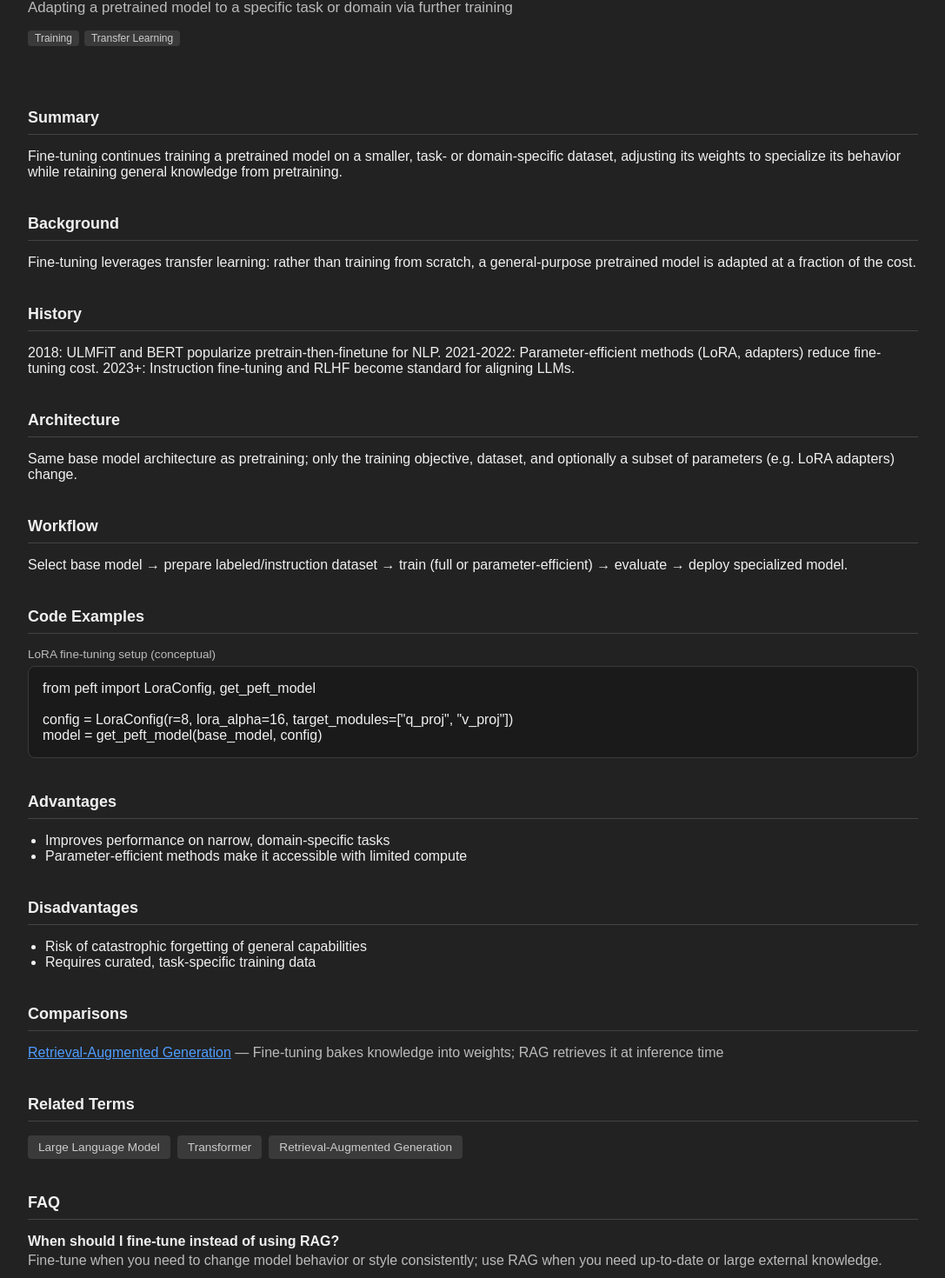
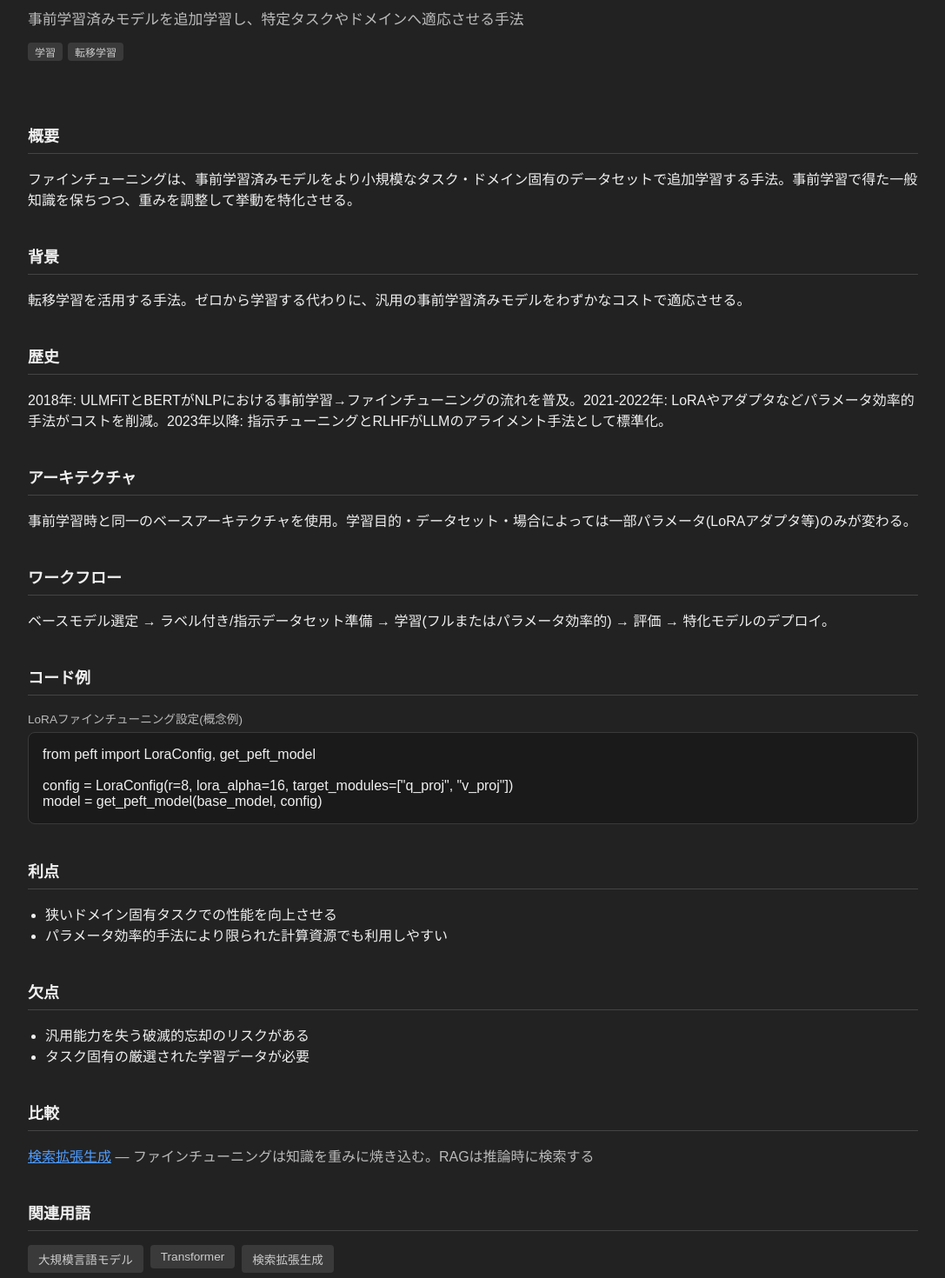
Before and after one commit to reload-co-jp/re-reference-ai, a Next.js app: page /terms/fine-tuning/ in a window 1280 px wide. Shown: the part 154-1624 px from the top of the page at 87% size, without its empty margins (96-1183 px from the left). Built offline with nearby package versions, Linux system fonts and the light colour scheme.

Commit message:
Translate to japanese

```diff
--- a/app/layout.tsx
+++ b/app/layout.tsx
@@ -4,7 +4,7 @@ import "./reset.css"
 
 export const metadata = {
   title: "Re Reference AI (RRA)",
-  description: "The AI Technical Reference",
+  description: "AI技術リファレンス",
 }
 
 const RootLayout = ({ children }: { children: React.ReactNode }) => {
@@ -40,7 +40,7 @@ const RootLayout = ({ children }: { children: React.ReactNode }) => {
             padding: "1rem",
           }}
         >
-          <p>&copy; My organization</p>
+          <p>&copy; Reload</p>
         </footer>
       </body>
     </html>
--- a/app/terms/[slug]/page.tsx
+++ b/app/terms/[slug]/page.tsx
@@ -43,38 +43,38 @@ const TermPage: FC<{ params: Promise<{ slug: string }> }> = async ({ params }) =
 
       {/* Summary */}
       <Section>
-        <SectionTitle>Summary</SectionTitle>
+        <SectionTitle>概要</SectionTitle>
         <p>{term.summary}</p>
       </Section>
 
       {/* Background */}
       <Section>
-        <SectionTitle>Background</SectionTitle>
+        <SectionTitle>背景</SectionTitle>
         <p>{term.background}</p>
       </Section>
 
       {/* History */}
       <Section>
-        <SectionTitle>History</SectionTitle>
+        <SectionTitle>歴史</SectionTitle>
         <p>{term.history}</p>
       </Section>
 
       {/* Architecture */}
       <Section>
-        <SectionTitle>Architecture</SectionTitle>
+        <SectionTitle>アーキテクチャ</SectionTitle>
         <p>{term.architecture}</p>
       </Section>
 
       {/* Workflow */}
       <Section>
-        <SectionTitle>Workflow</SectionTitle>
+        <SectionTitle>ワークフロー</SectionTitle>
         <p>{term.workflow}</p>
       </Section>
 
       {/* Code Examples */}
       {term.codeExamples.length > 0 && (
         <Section>
-          <SectionTitle>Code Examples</SectionTitle>
+          <SectionTitle>コード例</SectionTitle>
           {term.codeExamples.map((example) => (
             <div key={example.title} style={{ marginBottom: "1rem" }}>
               <p style={{ color: "#bbb", fontSize: ".85rem", marginBottom: ".375rem" }}>
@@ -98,7 +98,7 @@ const TermPage: FC<{ params: Promise<{ slug: string }> }> = async ({ params }) =
 
       {/* Advantages */}
       <Section>
-        <SectionTitle>Advantages</SectionTitle>
+        <SectionTitle>利点</SectionTitle>
         <ul style={{ paddingLeft: "1.25rem" }}>
           {term.advantages.map((advantage) => (
             <li key={advantage}>{advantage}</li>
@@ -108,7 +108,7 @@ const TermPage: FC<{ params: Promise<{ slug: string }> }> = async ({ params }) =
 
       {/* Disadvantages */}
       <Section>
-        <SectionTitle>Disadvantages</SectionTitle>
+        <SectionTitle>欠点</SectionTitle>
         <ul style={{ paddingLeft: "1.25rem" }}>
           {term.disadvantages.map((disadvantage) => (
             <li key={disadvantage}>{disadvantage}</li>
@@ -119,7 +119,7 @@ const TermPage: FC<{ params: Promise<{ slug: string }> }> = async ({ params }) =
       {/* Comparisons */}
       {term.comparisons.length > 0 && (
         <Section>
-          <SectionTitle>Comparisons</SectionTitle>
+          <SectionTitle>比較</SectionTitle>
           <ul style={{ listStyle: "none", padding: 0 }}>
             {term.comparisons.map((comparison) => {
               const target = getTermBySlug(comparison.slug)
@@ -140,7 +140,7 @@ const TermPage: FC<{ params: Promise<{ slug: string }> }> = async ({ params }) =
       {/* Related Terms */}
       {relatedTerms.length > 0 && (
         <Section>
-          <SectionTitle>Related Terms</SectionTitle>
+          <SectionTitle>関連用語</SectionTitle>
           <div style={{ display: "flex", flexWrap: "wrap", gap: ".5rem" }}>
             {relatedTerms.map((related) => (
               <Link
@@ -160,7 +160,7 @@ const TermPage: FC<{ params: Promise<{ slug: string }> }> = async ({ params }) =
       {/* FAQ */}
       {term.faq.length > 0 && (
         <Section>
-          <SectionTitle>FAQ</SectionTitle>
+          <SectionTitle>よくある質問</SectionTitle>
           {term.faq.map((item) => (
             <div key={item.question} style={{ marginBottom: "1rem" }}>
               <p style={{ fontWeight: 600, marginBottom: ".25rem" }}>{item.question}</p>
@@ -172,7 +172,7 @@ const TermPage: FC<{ params: Promise<{ slug: string }> }> = async ({ params }) =
 
       {/* References */}
       <Section>
-        <SectionTitle>References</SectionTitle>
+        <SectionTitle>参考文献</SectionTitle>
         <ul style={{ paddingLeft: "1.25rem" }}>
           {term.references.map((reference) => (
             <li key={reference.url} style={{ marginBottom: ".375rem" }}>
--- a/data/categories.json
+++ b/data/categories.json
@@ -1,7 +1,7 @@
 [
-  "Models",
-  "Architecture",
-  "Techniques",
-  "Agents",
-  "Infrastructure"
+  "モデル",
+  "アーキテクチャ",
+  "技術",
+  "エージェント",
+  "インフラ"
 ]
--- a/data/terms.json
+++ b/data/terms.json
@@ -1,45 +1,45 @@
 [
   {
     "slug": "large-language-model",
-    "name": "Large Language Model",
+    "name": "大規模言語モデル",
     "shortName": "LLM",
-    "tagline": "Neural network trained on massive text corpora to predict and generate language",
-    "category": "Models",
+    "tagline": "大量のテキストコーパスで学習し、言語を予測・生成するニューラルネットワーク",
+    "category": "モデル",
     "tags": [
       "NLP",
       "Transformer",
-      "Deep Learning"
+      "深層学習"
     ],
-    "summary": "A Large Language Model (LLM) is a neural network, typically based on the Transformer architecture, trained on large-scale text data to model the statistical structure of language and perform a wide range of generation and understanding tasks.",
-    "background": "LLMs emerged from advances in deep learning for NLP, scaling both model parameters and training data to unlock emergent capabilities such as few-shot reasoning and instruction following.",
-    "history": "2018: GPT and BERT introduce large-scale pretraining. 2020: GPT-3 demonstrates few-shot learning at 175B parameters. 2022: ChatGPT popularizes instruction-tuned LLMs. 2023-2024: Open-weight models (Llama, Mistral) and multimodal LLMs proliferate.",
-    "architecture": "Most LLMs use a decoder-only Transformer stack with self-attention layers, positional encodings, and feed-forward blocks, trained with next-token prediction.",
-    "workflow": "Pretraining on large text corpora → instruction tuning → alignment (RLHF/DPO) → deployment behind an inference API or local runtime.",
+    "summary": "大規模言語モデル(LLM)は、一般にTransformerアーキテクチャに基づき大規模テキストデータで学習されたニューラルネットワーク。言語の統計的構造をモデル化し、幅広い生成・理解タスクを実行する。",
+    "background": "LLMはNLP向け深層学習の発展から生まれた。モデルパラメータ数と学習データ量を同時にスケールさせることで、few-shot推論や指示追従といった創発的能力を引き出す。",
+    "history": "2018年: GPTとBERTが大規模事前学習を導入。2020年: GPT-3が1750億パラメータでfew-shot学習を実証。2022年: ChatGPTが指示チューニング済みLLMを普及。2023-2024年: オープンウェイトモデル(Llama, Mistral)とマルチモーダルLLMが増加。",
+    "architecture": "多くのLLMはデコーダのみのTransformerスタックを使用。自己注意層、位置エンコーディング、フィードフォワード層で構成され、次トークン予測で学習する。",
+    "workflow": "大規模テキストコーパスでの事前学習 → 指示チューニング → アライメント(RLHF/DPO) → 推論APIまたはローカルランタイムでのデプロイ。",
     "codeExamples": [
       {
-        "title": "Basic completion request",
+        "title": "基本的な補完リクエスト",
         "language": "python",
         "code": "from openai import OpenAI\n\nclient = OpenAI()\nresponse = client.chat.completions.create(\n    model=\"gpt-4\",\n    messages=[{\"role\": \"user\", \"content\": \"Explain LLMs in one sentence.\"}],\n)\nprint(response.choices[0].message.content)"
       }
     ],
     "advantages": [
-      "Generalizes across many NLP tasks without task-specific training",
-      "Strong few-shot and zero-shot performance",
-      "Rapid ecosystem growth (tooling, fine-tuning, agents)"
+      "タスク固有の学習なしに多くのNLPタスクへ汎化できる",
+      "few-shot・zero-shotで高い性能を発揮",
+      "ツール・ファインチューニング・エージェントなどエコシステムの急速な拡大"
     ],
     "disadvantages": [
-      "High compute and energy cost for training and inference",
-      "Prone to hallucination and factual errors",
-      "Limited context window relative to full corpora"
+      "学習・推論の計算コストとエネルギーコストが高い",
+      "ハルシネーション(事実誤認)を起こしやすい",
+      "コーパス全体に比べコンテキストウィンドウが限られる"
     ],
     "comparisons": [
       {
         "slug": "transformer",
-        "note": "LLMs are typically built on the Transformer architecture"
+        "note": "LLMは一般にTransformerアーキテクチャの上に構築される"
       },
       {
         "slug": "retrieval-augmented-generation",
-        "note": "RAG augments LLMs with external knowledge retrieval"
+        "note": "RAGは外部知識検索によりLLMを拡張する"
       }
     ],
     "relatedTerms": [
@@ -49,12 +49,12 @@
     ],
     "faq": [
       {
-        "question": "What is the difference between an LLM and a chatbot?",
-        "answer": "An LLM is the underlying model; a chatbot is an application built on top of an LLM with additional prompting, memory, and UI."
+        "question": "LLMとチャットボットの違いは？",
+        "answer": "LLMは基盤となるモデルそのもの。チャットボットはLLMの上にプロンプト設計・メモリ・UIを追加したアプリケーション。"
       },
       {
-        "question": "How large is a typical LLM?",
-        "answer": "Parameter counts range from a few billion to over a trillion, depending on the model family."
+        "question": "LLMの規模はどれくらい？",
+        "answer": "モデルファミリーによって数十億から数兆パラメータまで幅がある。"
       }
     ],
     "references": [
@@ -73,38 +73,38 @@
   {
     "slug": "transformer",
     "name": "Transformer",
-    "tagline": "Attention-based neural network architecture for sequence modeling",
-    "category": "Architecture",
+    "tagline": "注意機構(Attention)ベースの系列モデリング用ニューラルネットワークアーキテクチャ",
+    "category": "アーキテクチャ",
     "tags": [
-      "Deep Learning",
+      "深層学習",
       "Attention",
       "NLP"
     ],
-    "summary": "The Transformer is a neural network architecture that relies entirely on self-attention mechanisms to model relationships between tokens in a sequence, replacing recurrence and convolution.",
-    "background": "Introduced to overcome the sequential bottleneck of RNNs, enabling parallel training and better long-range dependency modeling.",
-    "history": "2017: Vaswani et al. publish 'Attention Is All You Need'. 2018-2019: BERT and GPT apply Transformers to pretraining. 2020s: Transformer becomes the dominant architecture across NLP, vision, and audio.",
-    "architecture": "Encoder-decoder (or decoder-only) stack of multi-head self-attention and position-wise feed-forward layers, with residual connections and layer normalization.",
-    "workflow": "Input tokens → embeddings + positional encoding → stacked attention/FFN blocks → output projection (e.g. next-token logits).",
+    "summary": "Transformerは、系列中のトークン間の関係を自己注意機構のみでモデル化するニューラルネットワークアーキテクチャ。再帰(RNN)や畳み込み(CNN)を置き換える。",
+    "background": "RNNの逐次処理によるボトルネックを解消するために考案された。並列学習を可能にし、長距離依存関係のモデリング性能を向上させる。",
+    "history": "2017年: Vaswani らが「Attention Is All You Need」を発表。2018-2019年: BERTとGPTがTransformerを事前学習へ応用。2020年代: NLP・画像・音声を横断する支配的アーキテクチャに。",
+    "architecture": "エンコーダ・デコーダ(またはデコーダのみ)構成。マルチヘッド自己注意層と位置ごとのフィードフォワード層を、残差接続と層正規化とともに積み重ねる。",
+    "workflow": "入力トークン → 埋め込み+位置エンコーディング → 注意機構/FFNブロックの積み重ね → 出力射影(例: 次トークンのロジット)。",
     "codeExamples": [
       {
-        "title": "Minimal self-attention (PyTorch)",
+        "title": "最小構成の自己注意機構(PyTorch)",
         "language": "python",
         "code": "import torch.nn.functional as F\n\ndef self_attention(q, k, v):\n    scores = q @ k.transpose(-2, -1) / (q.size(-1) ** 0.5)\n    weights = F.softmax(scores, dim=-1)\n    return weights @ v"
       }
     ],
     "advantages": [
-      "Highly parallelizable training compared to RNNs",
-      "Captures long-range dependencies via attention",
-      "Scales predictably with data and compute"
+      "RNNと比較して学習の並列化が容易",
+      "注意機構により長距離依存関係を捉えられる",
+      "データと計算量に対して性能が予測可能にスケールする"
     ],
     "disadvantages": [
-      "Quadratic complexity in sequence length",
-      "Requires large amounts of training data to generalize well"
+      "系列長に対して計算量が2乗で増加する",
+      "汎化には大量の学習データを要する"
     ],
     "comparisons": [
       {
         "slug": "large-language-model",
-        "note": "LLMs are large-scale applications of the Transformer architecture"
+        "note": "LLMはTransformerアーキテクチャを大規模に応用したもの"
       }
     ],
     "relatedTerms": [
@@ -113,8 +113,8 @@
     ],
     "faq": [
       {
-        "question": "Is the Transformer only used for text?",
-        "answer": "No, Transformers are also used for vision (ViT), audio, and multimodal tasks."
+        "question": "Transformerはテキスト専用？",
+        "answer": "いいえ。画像(ViT)、音声、マルチモーダルタスクにも使われる。"
       }
     ],
     "references": [
@@ -132,40 +132,40 @@
   },
   {
     "slug": "retrieval-augmented-generation",
-    "name": "Retrieval-Augmented Generation",
+    "name": "検索拡張生成",
     "shortName": "RAG",
-    "tagline": "Combines a retriever with a generative model to ground outputs in external knowledge",
-    "category": "Techniques",
+    "tagline": "検索(Retrieval)と生成モデルを組み合わせ、外部知識に基づいて出力を根拠づける手法",
+    "category": "技術",
     "tags": [
       "NLP",
-      "Search",
+      "検索",
       "LLM"
     ],
-    "summary": "Retrieval-Augmented Generation (RAG) is a technique that retrieves relevant documents from an external knowledge source and conditions an LLM's generation on that retrieved context, improving factual grounding.",
-    "background": "RAG addresses the static-knowledge and hallucination limitations of LLMs by letting the model consult up-to-date or domain-specific external data at inference time.",
-    "history": "2020: Lewis et al. introduce RAG for knowledge-intensive NLP tasks. 2023-2024: RAG becomes the default pattern for enterprise LLM applications via vector databases.",
-    "architecture": "Query encoder → vector similarity search over an indexed document store → retrieved passages injected into the LLM prompt → generation.",
-    "workflow": "Ingest documents → chunk and embed → store in a vector index → at query time, retrieve top-k chunks → generate answer conditioned on retrieved context.",
+    "summary": "検索拡張生成(RAG)は、外部知識源から関連文書を検索し、その検索結果をコンテキストとしてLLMの生成に反映させる手法。事実的根拠を強化する。",
+    "background": "RAGはLLMが持つ静的な知識とハルシネーションの限界に対処する。推論時に最新または領域固有の外部データを参照させることで解決する。",
+    "history": "2020年: Lewis らが知識集約型NLPタスク向けにRAGを提案。2023-2024年: ベクトルデータベースを介したRAGがエンタープライズLLMアプリの標準パターンに。",
+    "architecture": "クエリエンコーダ → インデックス化された文書ストアに対するベクトル類似度検索 → 検索されたパッセージをLLMプロンプトへ挿入 → 生成。",
+    "workflow": "文書の取り込み → チャンク分割と埋め込み → ベクトルインデックスへの格納 → クエリ時にtop-kチャンクを検索 → 検索結果を条件として回答生成。",
     "codeExamples": [
       {
-        "title": "Basic RAG retrieval step",
+        "title": "基本的なRAG検索ステップ",
         "language": "python",
         "code": "results = vector_store.similarity_search(query, k=4)\ncontext = \"\\n\".join(r.page_content for r in results)\nprompt = f\"Answer using this context:\\n{context}\\n\\nQuestion: {query}\""
       }
     ],
     "advantages": [
-      "Reduces hallucination by grounding answers in retrieved evidence",
-      "Allows knowledge updates without retraining the model",
-      "Supports citing sources"
+      "検索した根拠に基づくことでハルシネーションを低減",
+      "モデルを再学習せずに知識を更新できる",
+      "出典の提示に対応できる"
     ],
     "disadvantages": [
-      "Retrieval quality bottlenecks overall answer quality",
-      "Adds latency and infrastructure complexity (vector DB, indexing pipeline)"
+      "検索精度が回答品質全体のボトルネックになる",
+      "ベクトルDB・インデックス構築など追加のインフラと遅延が発生する"
     ],
     "comparisons": [
       {
         "slug": "fine-tuning",
-        "note": "RAG injects knowledge at inference time; fine-tuning bakes it into model weights"
+        "note": "RAGは推論時に知識を注入する。ファインチューニングは知識をモデル重みに焼き込む"
       }
     ],
     "relatedTerms": [
@@ -174,8 +174,8 @@
     ],
     "faq": [
       {
-        "question": "Does RAG require fine-tuning the model?",
-        "answer": "No. RAG typically works with a frozen, off-the-shelf LLM plus a retrieval pipeline."
+        "question": "RAGにはファインチューニングが必要？",
+        "answer": "不要。一般に、既製の凍結されたLLMと検索パイプラインの組み合わせで機能する。"
       }
     ],
     "references": [
@@ -188,37 +188,37 @@
   },
   {
     "slug": "fine-tuning",
-    "name": "Fine-Tuning",
-    "tagline": "Adapting a pretrained model to a specific task or domain via further training",
-    "category": "Techniques",
+    "name": "ファインチューニング",
+    "tagline": "事前学習済みモデルを追加学習し、特定タスクやドメインへ適応させる手法",
+    "category": "技術",
     "tags": [
-      "Training",
-      "Transfer Learning"
+      "学習",
+      "転移学習"
     ],
-    "summary": "Fine-tuning continues training a pretrained model on a smaller, task- or domain-specific dataset, adjusting its weights to specialize its behavior while retaining general knowledge from pretraining.",
-    "background": "Fine-tuning leverages transfer learning: rather than training from scratch, a general-purpose pretrained model is adapted at a fraction of the cost.",
-    "history": "2018: ULMFiT and BERT popularize pretrain-then-finetune for NLP. 2021-2022: Parameter-efficient methods (LoRA, adapters) reduce fine-tuning cost. 2023+: Instruction fine-tuning and RLHF become standard for aligning LLMs.",
-    "architecture": "Same base model architecture as pretraining; only the training objective, dataset, and optionally a subset of parameters (e.g. LoRA adapters) change.",
-    "workflow": "Select base model → prepare labeled/instruction dataset → train (full or parameter-efficient) → evaluate → deploy specialized model.",
+    "summary": "ファインチューニングは、事前学習済みモデルをより小規模なタスク・ドメイン固有のデータセットで追加学習する手法。事前学習で得た一般知識を保ちつつ、重みを調整して挙動を特化させる。",
+    "background": "転移学習を活用する手法。ゼロから学習する代わりに、汎用の事前学習済みモデルをわずかなコストで適応させる。",
+    "history": "2018年: ULMFiTとBERTがNLPにおける事前学習→ファインチューニングの流れを普及。2021-2022年: LoRAやアダプタなどパラメータ効率的手法がコストを削減。2023年以降: 指示チューニングとRLHFがLLMのアライメント手法として標準化。",
+    "architecture": "事前学習時と同一のベースアーキテクチャを使用。学習目的・データセット・場合によっては一部パラメータ(LoRAアダプタ等)のみが変わる。",
+    "workflow": "ベースモデル選定 → ラベル付き/指示データセット準備 → 学習(フルまたはパラメータ効率的) → 評価 → 特化モデルのデプロイ。",
     "codeExamples": [
       {
-        "title": "LoRA fine-tuning setup (conceptual)",
+        "title": "LoRAファインチューニング設定(概念例)",
         "language": "python",
         "code": "from peft import LoraConfig, get_peft_model\n\nconfig = LoraConfig(r=8, lora_alpha=16, target_modules=[\"q_proj\", \"v_proj\"])\nmodel = get_peft_model(base_model, config)"
       }
     ],
     "advantages": [
-      "Improves performance on narrow, domain-specific tasks",
-      "Parameter-efficient methods make it accessible with limited compute"
+      "狭いドメイン固有タスクでの性能を向上させる",
+      "パラメータ効率的手法により限られた計算資源でも利用しやすい"
     ],
     "disadvantages": [
-      "Risk of catastrophic forgetting of general capabilities",
-      "Requires curated, task-specific training data"
+      "汎用能力を失う破滅的忘却のリスクがある",
+      "タスク固有の厳選された学習データが必要"
     ],
     "comparisons": [
       {
         "slug": "retrieval-augmented-generation",
-        "note": "Fine-tuning bakes knowledge into weights; RAG retrieves it at inference time"
+        "note": "ファインチューニングは知識を重みに焼き込む。RAGは推論時に検索する"
       }
     ],
     "relatedTerms": [
@@ -228,8 +228,8 @@
     ],
     "faq": [
       {
-        "question": "When should I fine-tune instead of using RAG?",
-        "answer": "Fine-tune when you need to change model behavior or style consistently; use RAG when you need up-to-date or large external knowledge."
+        "question": "RAGではなくファインチューニングを選ぶべき場面は？",
+        "answer": "モデルの挙動やスタイルを一貫して変えたい場合はファインチューニング。最新または大規模な外部知識が必要な場合はRAGが適する。"
       }
     ],
     "references": [
```
Also changed, not shown: app/page.tsx (+6 -6 lines).
